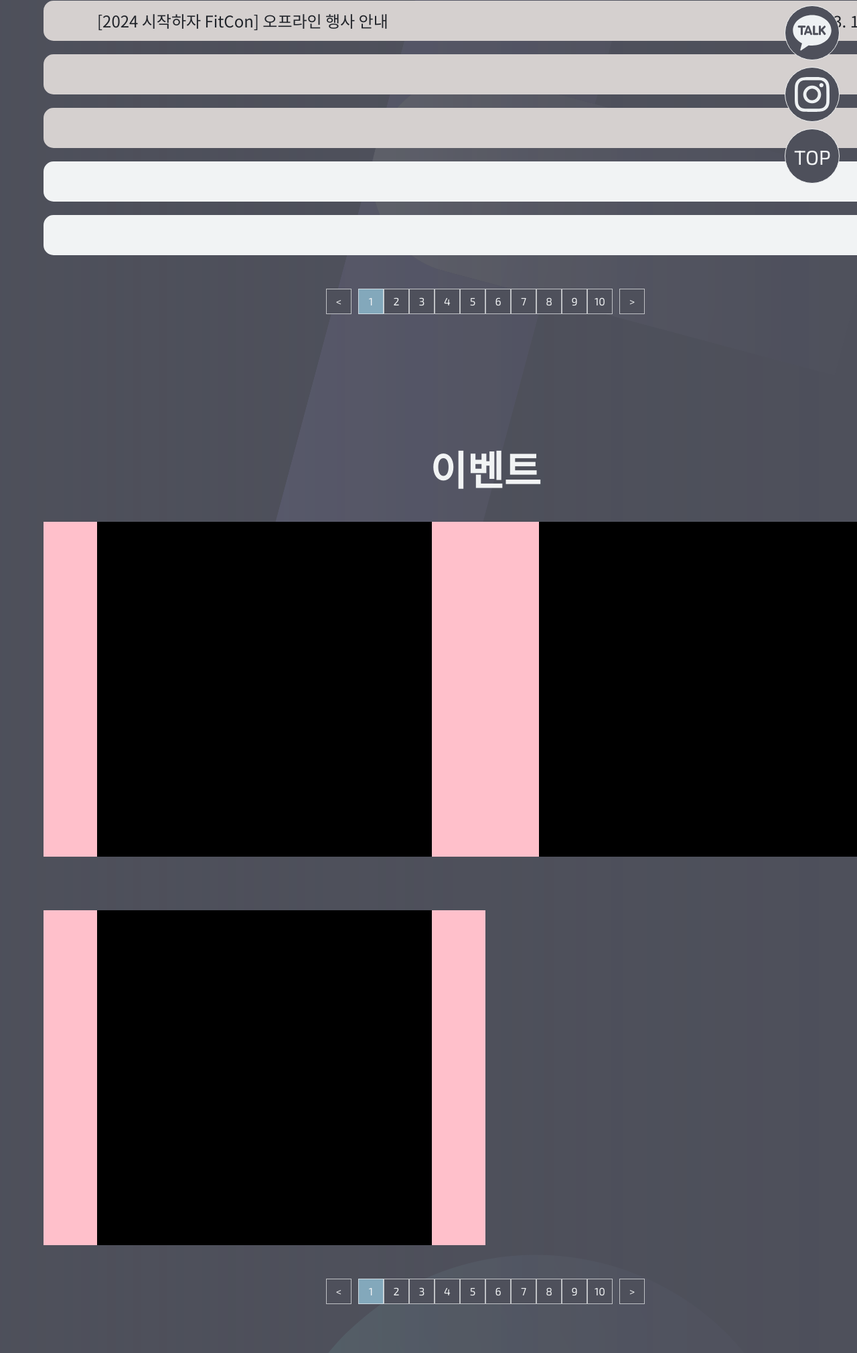
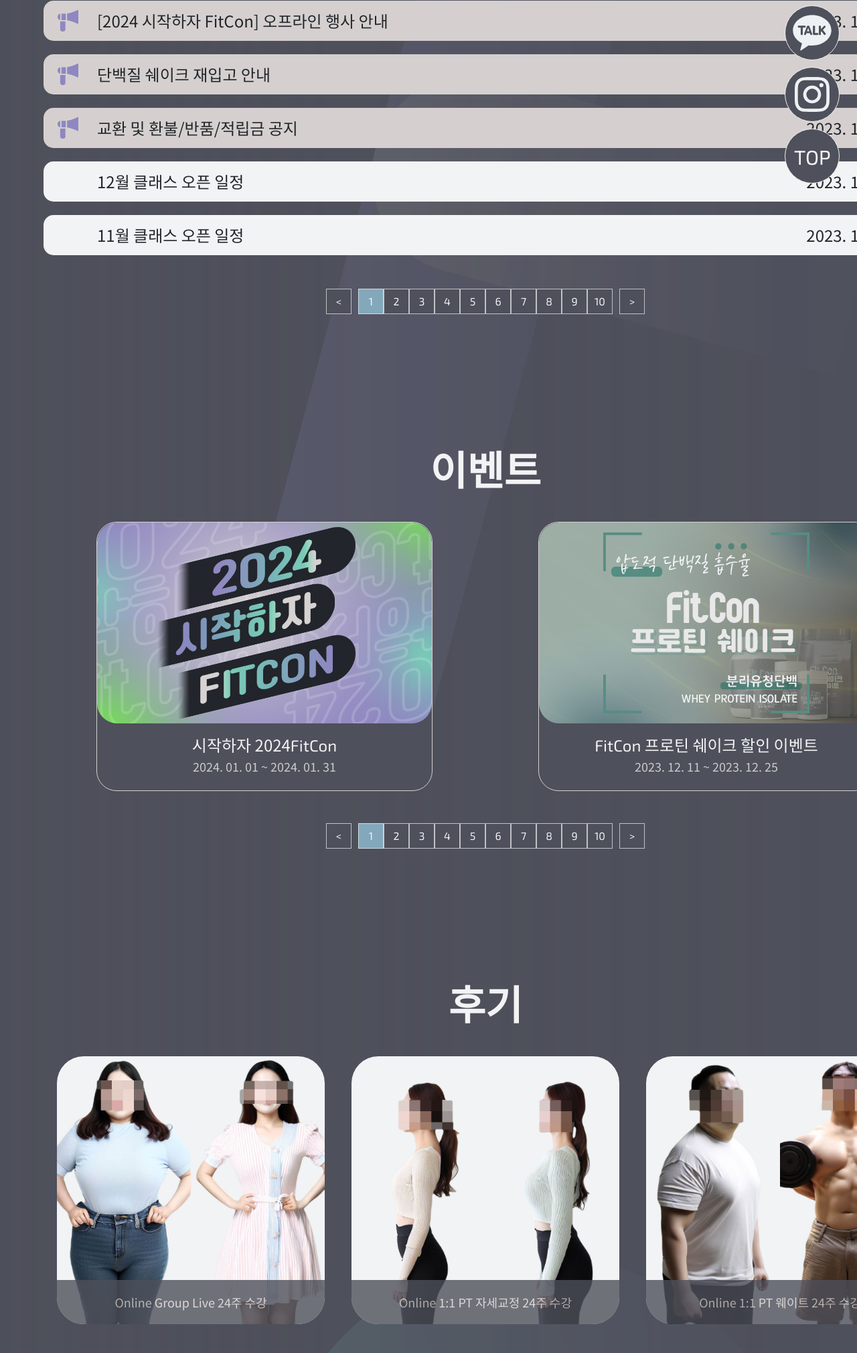
Before and after one commit to neltique/fitcon, a plain HTML site: page pages/community.html in a window 1280 px wide. Shown: the part 500-2520 px from the top of the page at 67% size. Drawn offline with Linux system fonts and the light colour scheme.

Commit message:
community_01

```diff
--- a/css/community_style.css
+++ b/css/community_style.css
@@ -29,7 +29,7 @@
 .e_contents,
 .r_contents {
     display: flex;
-    flex-wrap: wrap;
+
 
 }
 
@@ -89,17 +89,26 @@
     font-size: 24px;
     line-height: 100%;
     color: #22252b;
+    padding: 5px 0;
+    box-sizing: border-box;
+    display: block;
+
 }
 
 .n_contents .n_content a.n_title {
-    padding-left: 80px;
+    margin-left: 80px;
+}
+
+.n_contents .n_content a:hover {
+    padding-bottom: 4px;
+    border-bottom: #22252b solid 1px;
+
 }
 
 .n_contents .n_content p {
     padding-right: 50px;
 }
 
-.n_contents .n_content a.n_day {}
 
 .n_contents .n_content:nth-child(1) {
     margin-top: 0px;
@@ -110,20 +119,17 @@
     position: relative;
 }
 
-.n_contents .n_content.n_content.active::before {
+.n_contents .n_content.active .speaker {
     position: absolute;
-    left: 0;
-    top: 0;
-    width: 32px;
-    height: 32px;
-    background: url(../images/icons/speaker.png) no-repeat center center;
-    z-index: 5;
+    top: 50%;
+    transform: translateY(-50%);
+    left: 20px;
+
 }
 
 .e_contents .e_content {
     width: 50%;
-    height: 500px;
-    background-color: pink;
+    height: 400px;
 }
 
 .e_contents .e_content:nth-child(3) {
@@ -134,11 +140,87 @@
     width: 500px;
     margin: 0 auto;
     height: 100%;
-    background-color: black;
+    background-color: #4e505b;
+    border-radius: 30px;
+    overflow: hidden;
+    border: #d5d0cf 1px solid;
+}
+
+.e_contents .e_content .e_content_box .e_image {
+    display: block;
+    border-radius: 30px;
+    overflow: hidden;
+
+}
+
+.e_contents .e_content .e_content_box .e_image:hover img {
+    scale: 1.1;
+    transition: all 0.3s ease-in-out;
+}
+
+.e_contents .e_content .e_content_box .e_text {
+    padding: 20px;
+    box-sizing: border-box;
+}
+
+.e_contents .e_content .e_content_box .e_text a {
+    display: block;
+    color: #f1f3f4;
+    font-size: 24px;
+    line-height: 100%;
+    text-align: center;
+}
+
+.e_contents .e_content .e_content_box .e_text a:hover {
+    font-weight: 700;
+}
+
+.e_contents .e_content .e_content_box .e_text p {
+    font-size: 18px;
+    line-height: 100%;
+    text-align: center;
+    padding-top: 10px;
+    color: #ccc;
+
+}
+
+
+.r_contents {
+    justify-content: space-around;
 }
 
 .r_contents .r_content {
     width: 400px;
     height: 400px;
-    background-color: aqua;
+    display: flex;
+    border-radius: 40px;
+    overflow: hidden;
+    position: relative;
 }
+
+.r_contents .r_content div {
+    height: 100%;
+}
+
+.r_contents .r_content div img {
+    height: 100%;
+}
+
+.r_contents .r_content .r_text {
+    position: absolute;
+    width: 100%;
+    text-align: center;
+    bottom: 0;
+    left: 0;
+    background-color: #4e505b;
+    color: #d5d0cf;
+    z-index: 5;
+    opacity: 0.8;
+    padding: 20px 0;
+    font-size: 18px;
+    transition: all 0.5s;
+}
+
+.r_contents .r_content:hover .r_text {
+    transform: translateY(100%);
+}
--- a/css/main_style.css
+++ b/css/main_style.css
@@ -190,7 +190,6 @@
     position: absolute;
     width: 100%;
     top: -25%;
-
 }
 
 .class_tab {
--- a/pages/community.html
+++ b/pages/community.html
@@ -156,13 +156,28 @@
             <h1 class="c_title">공지사항</h1>
             <div class="n_contents">
                 <div class="n_content active">
-                    <a href="#none" class="n_title">[2024 시작하자 FitCon] 오프라인 행사 안내</a>
+                    <div class="speaker"><img src="../images/icons/speaker.png" alt="speaker"></div>
+                    <a href="#none" class="n_title">&#91;2024 시작하자 FitCon&#93; 오프라인 행사 안내</a>
                     <p class="n_day">2023. 12. 30</p>
                 </div>
-                <div class="n_content active"></div>
-                <div class="n_content active"></div>
-                <div class="n_content"></div>
-                <div class="n_content"></div>
+
+                <div class="n_content active">
+                    <div class="speaker"><img src="../images/icons/speaker.png" alt="speaker"></div>
+                    <a href="#none" class="n_title">단백질 쉐이크 재입고 안내</a>
+                    <p class="n_day">2023. 12. 19</p>
+                </div>
+                <div class="n_content active">
+                    <div class="speaker"><img src="../images/icons/speaker.png" alt="speaker"></div>
+                    <a href="#none" class="n_title">교환 및 환불/반품/적립금 공지</a>
+                    <p class="n_day">2023. 11. 25</p>
+                </div>
+                <div class="n_content">
+                    <a href="#none" class="n_title">12월 클래스 오픈 일정</a>
+                    <p class="n_day">2023. 11. 22</p>
+                </div>
+                <div class="n_content"><a href="#none" class="n_title">11월 클래스 오픈 일정</a>
+                    <p class="n_day">2023. 10. 25</p>
+                </div>
             </div>
             <ul class="page">
                 <li class="prev_page"><a href="#none" class="en">&lt;</a></li>
@@ -185,13 +200,27 @@
             <h1 class="c_title">이벤트</h1>
             <div class="e_contents">
                 <div class="e_content">
-                    <div class="e_content_box"></div>
+                    <div class="e_content_box">
+                        <a href="#none" class="e_image">
+                            <img src="../images/event_01.jpg" alt="event_01">
+                        </a>
+                        <div class="e_text">
+                            <a href="#none" class="e_title">
+                                시작하자 2024<span class="en">FitCon</span></a>
+                            <p>2024. 01. 01 ~ 2024. 01. 31</p>
+                        </div>
+                    </div>
                 </div>
                 <div class="e_content">
-                    <div class="e_content_box"></div>
-                </div>
-                <div class="e_content">
-                    <div class="e_content_box"></div>
+                    <div class="e_content_box">
+                        <a href="#none" class="e_image">
+                            <img src="../images/event_02.jpg" alt="event_02">
+                        </a>
+                        <div class="e_text">
+                            <a href="#none" class="e_title"><span class="en">FitCon</span> 프로틴 쉐이크 할인 이벤트</a>
+                            <p>2023. 12. 11 ~ 2023. 12. 25</p>
+                        </div>
+                    </div>
                 </div>
 
             </div>
@@ -216,10 +245,33 @@
         <div class="inner">
             <h1 class="c_title">후기</h1>
             <div class="r_contents">
-                <div class="r_content"></div>
-                <div class="r_content"></div>
-                <div class="r_content"></div>
-                <div class="r_content"></div>
+                <a href="#none" class="r_content">
+                    <div>
+                        <img src="../images/before_01.jpg" alt="before_01">
+                    </div>
+                    <div>
+                        <img src="../images/after_01.jpg" alt="after_01">
+                    </div>
+                    <p class="r_text">Online Group Live 24주 수강</p>
+                </a>
+                <a href="#none" class="r_content">
+                    <div>
+                        <img src="../images/before_04.jpg" alt="before_02">
+                    </div>
+                    <div>
+                        <img src="../images/after_04.jpg" alt="after_02">
+                    </div>
+                    <p class="r_text">Online 1:1 PT 자세교정 24주 수강</p>
+                </a>
+                <a href="#none" class="r_content">
+                    <div>
+                        <img src="../images/before_03.jpg" alt="before_03">
+                    </div>
+                    <div>
+                        <img src="../images/after_03.jpg" alt="after_03">
+                    </div>
+                    <p class="r_text">Online 1:1 PT 웨이트 24주 수강</p>
+                </a>
             </div>
             <ul class="page">
                 <li class="prev_page"><a href="#none" class="en">&lt;</a></li>
@@ -245,10 +297,10 @@
             <div class="f_flex">
                 <div>
                     <ul class="f_flex">
-                        <li><a href="#">이용약관</a></li>
-                        <li><a href="#">개인정보취급방침</a></li>
-                        <li><a href="#">사업정보확인</a></li>
-                        <li><a href="#">이메일무단수집거부</a></li>
+                        <li><a href="#none">이용약관</a></li>
+                        <li><a href="#none">개인정보취급방침</a></li>
+                        <li><a href="#none">사업정보확인</a></li>
+                        <li><a href="#none">이메일무단수집거부</a></li>
                     </ul>
                     <div class="f_flex">
                         <div><img src="../images/f_logo.png" alt="f_log">
```
Also changed, not shown: index.html (+31 -31 lines), pages/brand.html (+4 -4 lines), pages/class.html (+4 -4 lines), pages/shop.html (+12 -4 lines).
